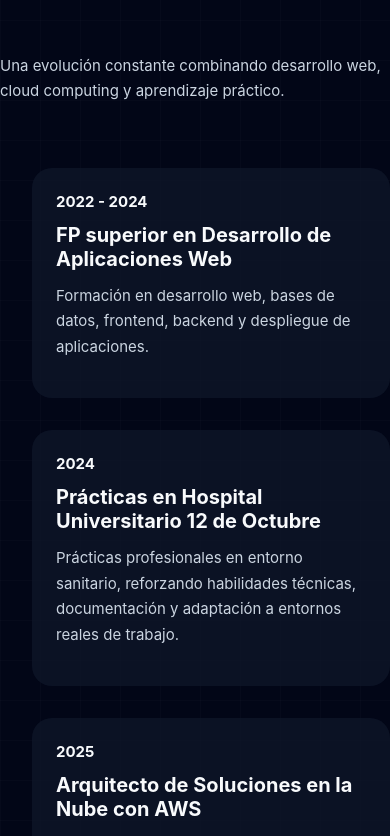
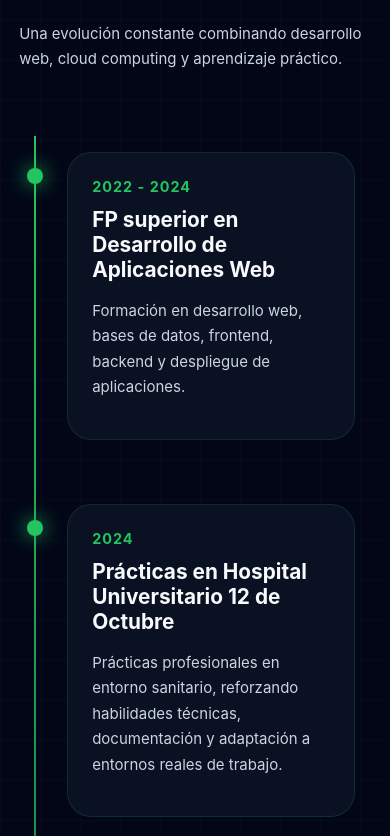
Before and after one commit to Kalef22/portfolio-v2, a React (Vite) app: page / in a window 390 px wide. Shown: the part 4820-5656 px from the top of the page. Built offline with nearby package versions, Linux system fonts and the light colour scheme.

Commit message:
feat: mejorar diseño visual del timeline profesional

```diff
--- a/src/components/timeline/Timeline.tsx
+++ b/src/components/timeline/Timeline.tsx
@@ -14,12 +14,13 @@ export function Timeline() {
             </div>
 
             <div className="timeline">
-                {timelineData.map((item) => (
+                {timelineData.map((item, index) => (
                     <TimelineItem
-                    key={item.title}
-                    period={item.period}
-                    title={item.title}
-                    description={item.description}
+                        key={item.title}
+                        period={item.period}
+                        title={item.title}
+                        description={item.description}
+                        side={index % 2 === 0 ? "left" : "right"}
                     />
                 ))}
             </div>
--- a/src/components/timeline/TimelineItem.tsx
+++ b/src/components/timeline/TimelineItem.tsx
@@ -2,20 +2,24 @@ type TimelineItemProps = {
     period: string;
     title: string;
     description: string;
+    side: "left" | "right";
 };
 
 export function TimelineItem({
     period,
     title,
     description,
+    side,
 }: TimelineItemProps) {
     return (
-        <article className="timeline-item reveal">
+        <article className={`timeline-item ${side} reveal`}>
             <div className="timeline-dot"></div>
 
             <div className="timeline-content">
                 <span className="timeline-year">{period}</span>
+
                 <h3>{title}</h3>
+
                 <p>{description}</p>
             </div>
         </article>
--- a/src/styles/global.css
+++ b/src/styles/global.css
@@ -628,72 +628,112 @@ p {
 }
 
 /* ===== timeline inicio ===== */
-.timeline-section {
-    padding: 6rem 0;
-}
-
 .timeline {
     position: relative;
-    max-width: 900px;
+    max-width: 1200px;
     margin: 4rem auto 0;
-    padding-left: 2rem;
 }
 
 .timeline::before {
     content: "";
     position: absolute;
-    left: 0.45rem;
+    left: 50%;
     top: 0;
     width: 2px;
     height: 100%;
-    background: linear-gradient(to bottom, var(--accent-color), transparent);
+    transform: translateX(-50%);
+    background: linear-gradient(to bottom, var(--primary), transparent);
 }
 
 .timeline-item {
     position: relative;
+    width: 50%;
+    padding: 1rem 3rem;
     margin-bottom: 2rem;
+}
+
+.timeline-item.left {
+    left: 0;
+}
+
+.timeline-item.right {
+    left: 50%;
 }
 
 .timeline-dot {
     position: absolute;
-    left: -2rem;
-    top: 1.2rem;
+    top: 2rem;
     width: 1rem;
     height: 1rem;
     border-radius: 50%;
-    background: var(--accent-color);
-    box-shadow: 0 0 20px var(--accent-color);
+    background: var(--primary);
+    box-shadow: 0 0 20px var(--primary);
+}
+
+.timeline-item.left .timeline-dot {
+    right: -0.5rem;
+}
+
+.timeline-item.right .timeline-dot {
+    left: -0.5rem;
 }
 
 .timeline-content {
     padding: 1.5rem;
-    border: 1px solid var(--border-color);
-    border-radius: 1.25rem;
-    background: var(--card-bg);
+    border-radius: 1.5rem;
+    background: rgba(15, 23, 42, 0.7);
+    border: 1px solid var(--border);
+    backdrop-filter: blur(10px);
+
     transition:
         transform 0.3s ease,
-        border-color 0.3s ease;
+        border-color 0.3s ease,
+        box-shadow 0.3s ease;
 }
 
 .timeline-content:hover {
     transform: translateY(-6px);
-    border-color: var(--accent-color);
+    border-color: var(--primary);
+
+    box-shadow: 0 10px 30px rgba(34, 197, 94, 0.15);
 }
 
 .timeline-year {
     display: inline-block;
     margin-bottom: 0.75rem;
-    color: var(--accent-color);
+
+    color: var(--primary);
     font-weight: 700;
+    font-size: 0.9rem;
+    letter-spacing: 1px;
 }
 
 .timeline-content h3 {
-    margin-bottom: 0.75rem;
-    font-size: 1.25rem;
+    margin-bottom: 1rem;
+    font-size: 1.3rem;
 }
 
 .timeline-content p {
     color: var(--text-muted);
     line-height: 1.7;
 }
+
+/* RESPONSIVE */
+
+@media (max-width: 768px) {
+    .timeline::before {
+        left: 1rem;
+    }
+
+    .timeline-item {
+        width: 100%;
+        left: 0 !important;
+        padding-left: 3rem;
+        padding-right: 1rem;
+    }
+
+    .timeline-dot {
+        left: 0.5rem !important;
+    }
+}
 /* ===== timeline fin ===== */
```
